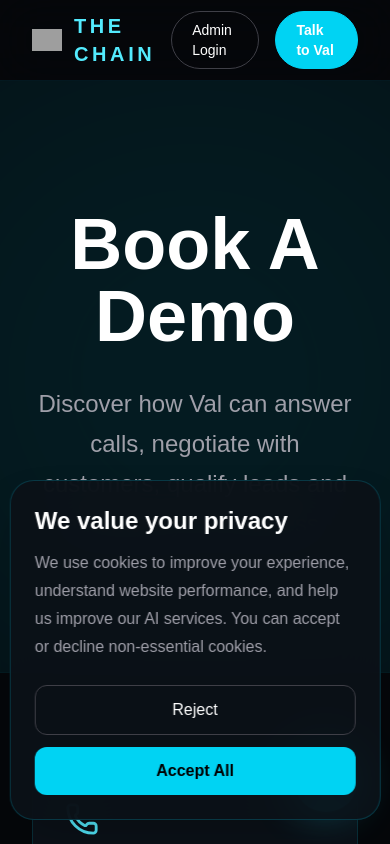
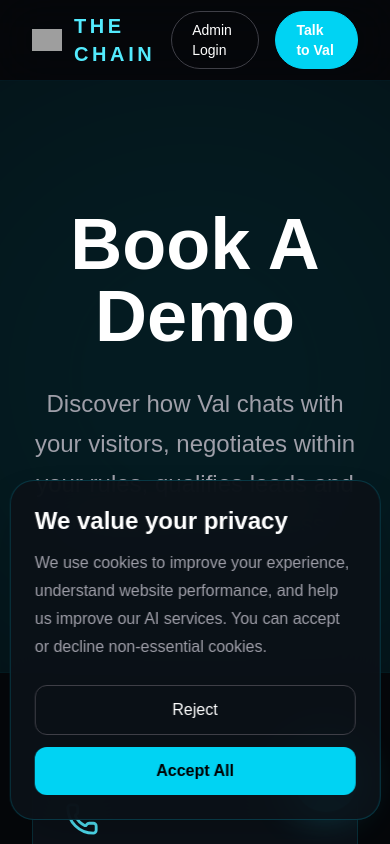
Before and after one commit to TheChainEnterprise/the-chain-tech, a Next.js app: page /book-demo in a window 390 px wide. Shown: the top 844 px of the page. Built offline with nearby package versions, Linux system fonts and the light colour scheme; grey boxes are pictures that could not be loaded.

Commit message:
Update Products, Technologies, Roadmap copy to reflect live features; remove false phone-call claims from Val descriptions; delete unused PricingButton.tsx

```diff
--- a/app/book-demo/page.tsx
+++ b/app/book-demo/page.tsx
@@ -87,11 +87,9 @@ export default function BookDemoPage() {
               Book A Demo
             </h1>
 
-            <p className="mx-auto mt-8 max-w-3xl text-2xl leading-10 text-zinc-400">
-              Discover how Val can answer calls, negotiate with customers,
-              qualify leads and automate your business.
-            </p>
-
+<p className="mx-auto mt-8 max-w-3xl text-2xl leading-10 text-zinc-400">
+  Discover how Val chats with your visitors, negotiates within your rules, qualifies leads and automates your business.
+</p>
           </div>
 
         </section>
```
